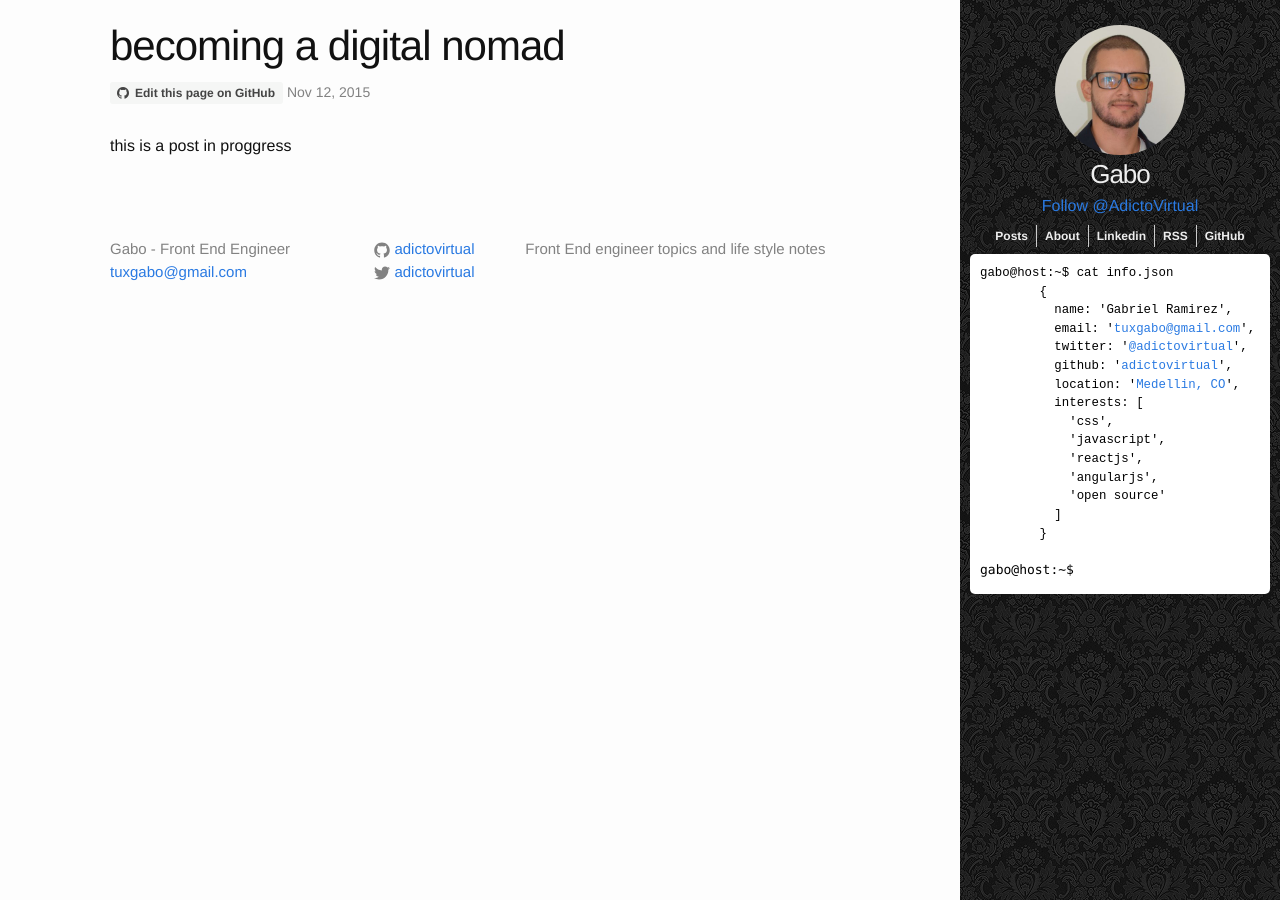
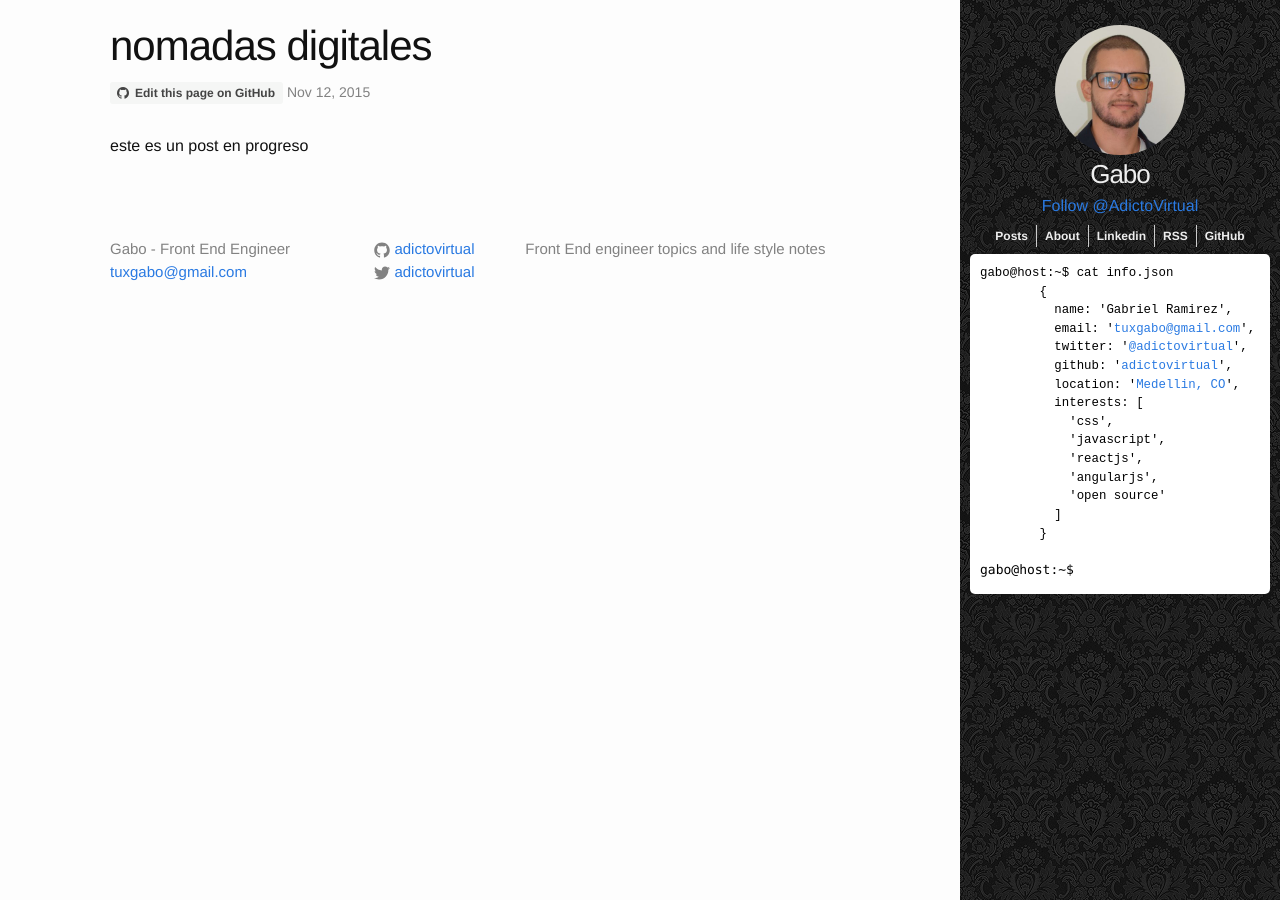
Before and after one commit to juanramirezc2/adictovirtual.github.io, a Jekyll site: the page built from _posts/2015-11-12-nomadic-life.md, in a window 1280 px wide. Built offline with Jekyll 4.4.1, drawn with Linux system fonts in a browser that asks for light colours; nearby versions of some CDN libraries; comment, search, counter and statistics services are not loaded.

Commit message:
no more english

```diff
--- a/_posts/2015-11-12-nomadic-life.md
+++ b/_posts/2015-11-12-nomadic-life.md
@@ -1,9 +1,9 @@
 ---
 layout: post
 permalink: /nomadic-life
-title:  "becoming a digital nomad"
+title:  "nomadas digitales"
 date:   2015-11-12 18:30:55
 path: 2015-11-12-nomadic-life.md
 categories: articles life
 ---
-this is a post in proggress
+este es un post en progreso
```
